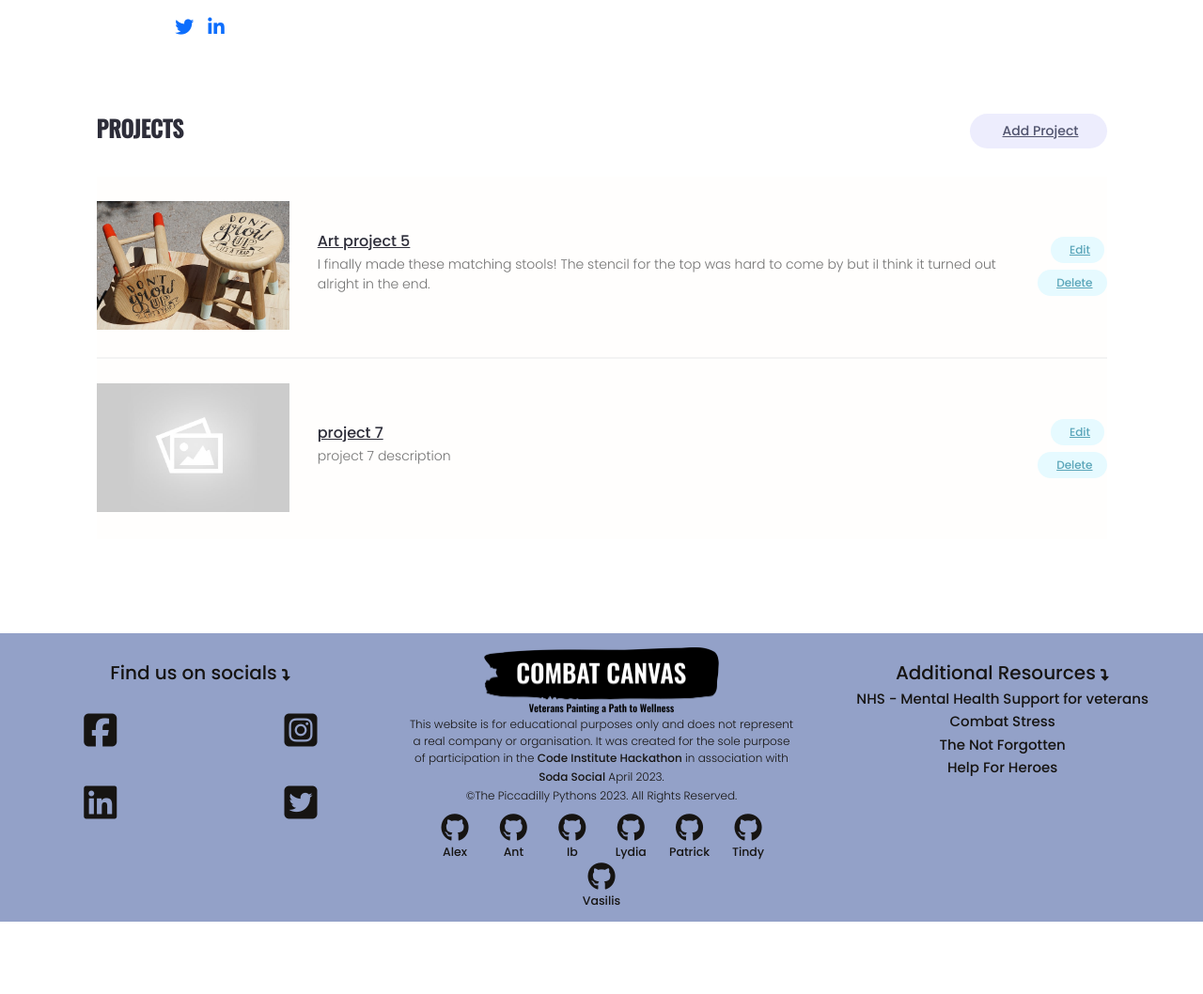
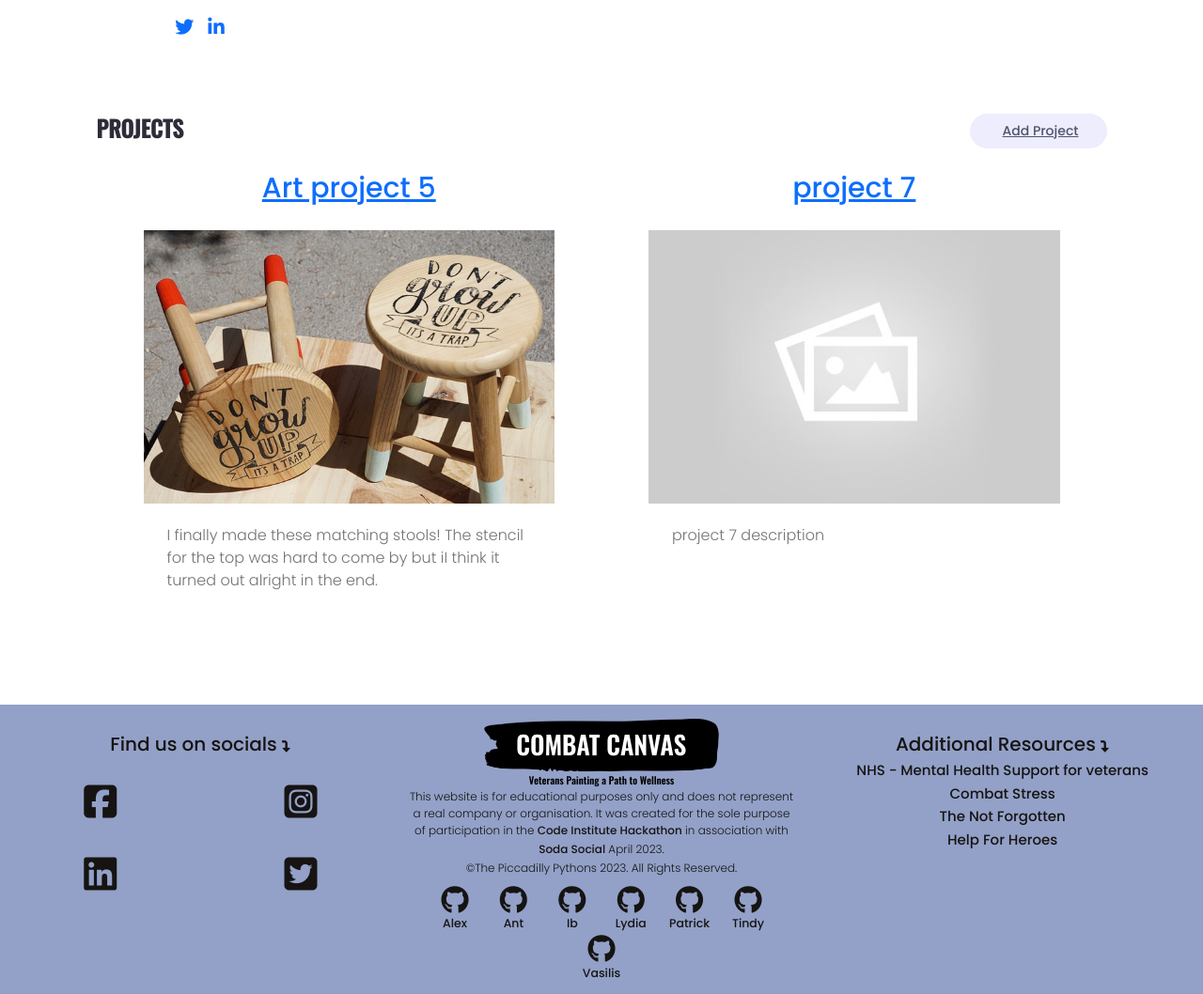
Before and after one commit to tindyc/Combat-Canvas, a Django app: page /users/account/ in a window 1280 px wide. Shown: the part 411-1469 px from the top of the page at 94% size. Before the commit the page ends 1392 px from the top, so only its background shows below. Run offline with Django 4.2, Linux system fonts and the light colour scheme; a user stored in the database is signed in; data comes from the database, SQL or seed files in the repository; both versions use the stored data as it was after the commit; some libraries are stand-ins or nearby versions.

Commit message:
Change content and styles for projects section of profile page

```diff
--- a/static/styles/app.css
+++ b/static/styles/app.css
@@ -656,6 +656,36 @@
     text-align: right;
   }
 
+  .my-projects-container {
+    display: grid;
+    grid-template-columns: 1fr 1fr;
+  }
+
+  .project-card, .project-card-info a {
+    display: flex;
+    flex-direction: column;
+    align-items: center;
+  }
+
+  .project-card {
+    padding: 2rem 2.5rem;
+  }
+
+  .project-card a {
+    font-size: 3em;
+  }
+
+  .project-card-info {
+    display: flex;
+    flex-direction: column;
+    padding: 2rem 2.5rem;
+  }
+
+  .project-card-info p {
+    padding: 2rem 2.5rem;
+    flex: 20%;
+  }
+
   /*=======================
     Media Styles ofr Profile Page
   ========================*/
@@ -675,6 +705,10 @@
 
     .userInfo__title {
       text-align: left;
+    }
+
+    .my-projects-container {
+      grid-template-columns: 1fr;
     }
   }
 
--- a/users/templates/users/account.html
+++ b/users/templates/users/account.html
@@ -56,26 +56,17 @@
           <a class="tag tag--pill tag--sub settings__btn tag--lg" href="{% url 'create-project' %}"><i
               class="im im-plus"></i> Add Project</a>
         </div>
-        <table class="settings__table">
+        <div class="my-projects-container">
           {% for project in projects %}
-          <tr>
-            <td class="settings__thumbnail">
+          <div class="project-card">
+            <a href="{% url 'project' project.id %}">{{project.title}}</a>
+            <div class="project-card-info">
               <a href="{% url 'project' project.id %}"><img src="{{project.imageURL}}" alt="Project Thumbnail" /></a>
-            </td>
-            <td class="settings__tableInfo">
-              <a href="{% url 'project' project.id %}">{{project.title}}</a>
               <p>{{project.description|slice:"150"}}</p>
-            </td>
-            <td class="settings__tableActions">
-              <a class="tag tag--pill tag--main settings__btn" href="{% url 'update-project' project.id %}"><i
-                  class="im im-edit"></i> Edit</a>
-              <a class="tag tag--pill tag--main settings__btn"
-                href="{% url 'delete-project'  project.id %}?next=/account"><i class="im im-x-mark-circle-o"></i>
-                Delete</a>
-            </td>
-          </tr>
+            </div>
+          </div>
           {% endfor %}
-        </table>
+        </div>
       </div>
     </div>
   </div>
```
Also changed, not shown: db.sqlite3.
